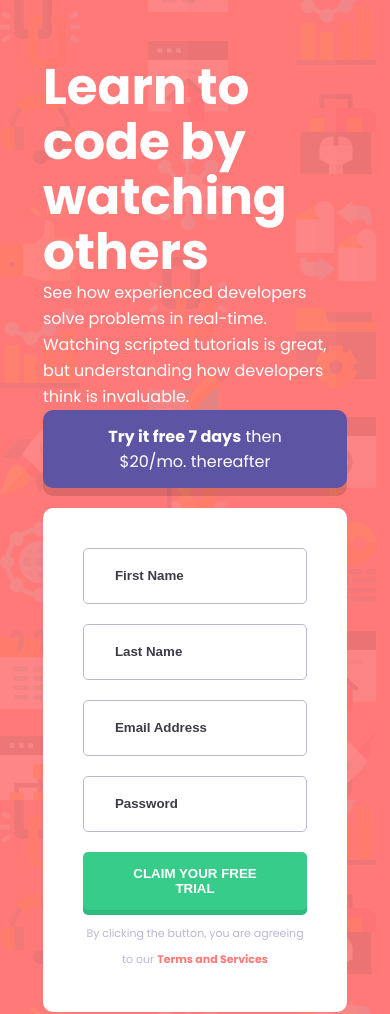
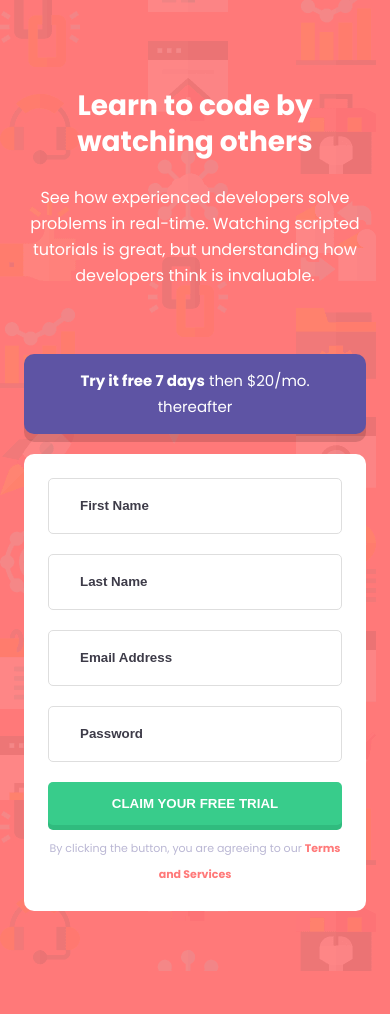
Before and after one commit to nlukic97/bonus_zadatak_3, a website: page index.html in a window 390 px wide. Shown: the top 1014 px of the page. After the commit the page ends 971 px from the top, so only its background shows below. Drawn offline with Linux system fonts and the light colour scheme.

Commit message:
improved styles for mobile

```diff
--- a/scss/imports/_layouts.scss
+++ b/scss/imports/_layouts.scss
@@ -1,8 +1,9 @@
 
   .container {
     display: flex;
-    align-items: center;
+    // align-items: center;
     justify-content: center;
+
     max-width: 1440px;
     //box-sizing: border-box;
     margin: 0 auto; //keep an eye on this
@@ -16,6 +17,7 @@
         h1 {
             font-size: 50px;
             line-height: 55px;
+            margin-top: 170px;
         }
 
         p {
@@ -33,6 +35,8 @@
         .offer {
             background-color: $color-purple;
             color:#fff;
+            font-size: 15px;
+            line-height: 26px;
             padding: 14px 31px;
             margin: 0 0 20px 0;
             filter:drop-shadow(0 8px 0 darken(rgba(0, 0, 0, 0.137),10%));
@@ -55,10 +59,11 @@
             .input-container {
                 position: relative;
                 margin-bottom:20px;
+
                 input {
                     line-height: 26px;
                     color:lighten($color-dark-gray,15%);
-                    //font: semi-bold
+                    border: 1px solid $input-border-color;
 
                     &::placeholder,
                     &::-webkit-input-placeholder {
--- a/scss/imports/_mediaQueries.scss
+++ b/scss/imports/_mediaQueries.scss
@@ -2,8 +2,30 @@
     .container {
         flex-direction: column;
         align-items: unset;
+        padding: 88px 24px 60px;
+
+        section.text {
+            h1 {
+                margin-top: 0;
+                margin-bottom: 25px;
+                font-size: 28px;
+                line-height: 36px;
+                text-align: center;
+            }
+
+            p {
+                margin-bottom: 65px;
+                line-height: 26px;
+                text-align: center;
+            }
+        }
+
         section.form-container {
             padding-left: 0;
+
+            .form {
+                padding: 24px;
+            }
         }
     }
 }
--- a/scss/imports/_variables.scss
+++ b/scss/imports/_variables.scss
@@ -2,7 +2,9 @@
 $color-red:#FF7979;
 $color-green:#38CC8B;
 $color-purple:#5E54A4;
-$color-black:#3D3B48;
+
 
 $color-gray:#BAB7D4;
 $color-dark-gray:#3D3B48;
+
+$input-border-color:#DEDEDE;
```
Also changed, not shown: css/style.css, 1 other file.
